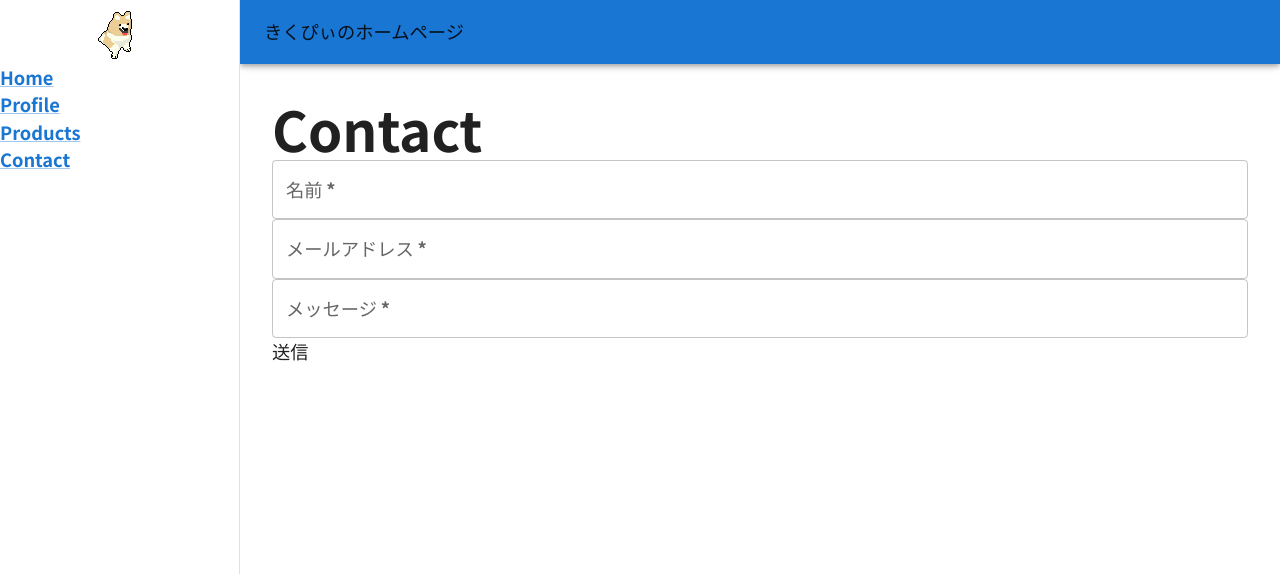
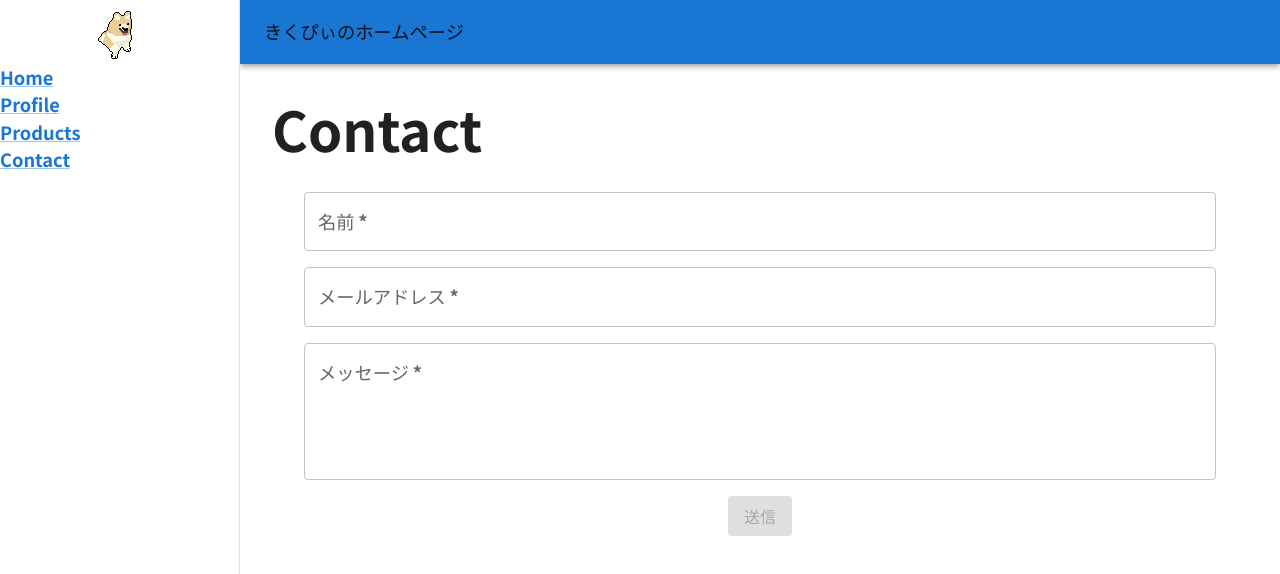
Before and after one commit to kiku09020/my-page, a React (Vite) app: page /contact in a window 1280 px wide. Shown: the top 574 px of the page. Built offline with nearby package versions, Linux system fonts and the light colour scheme; a web font is replaced by a local one.

Commit message:
フォーム送信処理の仮実装

```diff
--- a/package.json
+++ b/package.json
@@ -10,16 +10,19 @@
     "preview": "vite preview"
   },
   "dependencies": {
+    "@emailjs/browser": "^4.4.1",
     "@emotion/react": "^11.13.5",
     "@emotion/styled": "^11.13.5",
     "@hookform/resolvers": "^3.9.1",
     "@mui/icons-material": "^6.1.8",
     "@mui/material": "^6.1.8",
+    "@types/react-google-recaptcha": "^2.1.9",
     "embla-carousel-autoplay": "^8.5.1",
     "embla-carousel-react": "^8.5.1",
     "graphql-request": "^7.1.2",
     "react": "^18.3.1",
     "react-dom": "^18.3.1",
+    "react-google-recaptcha": "^3.1.0",
     "react-hook-form": "^7.54.0",
     "react-player": "^2.16.0",
     "react-router-dom": "^7.0.1",
--- /dev/null
+++ b/src/pages/contact/components/Racaptcha.tsx
@@ -0,0 +1,13 @@
+import { createRef } from "react";
+import ReCAPTCHA from "react-google-recaptcha";
+
+export default function Recaptcha() {
+  const siteKey = `${import.meta.env.REACT_APP_RECAPTCHA_SITE_KEY}`;
+  const recaptchaRef = createRef<ReCAPTCHA>();
+
+  const onSubmit = () => {
+    recaptchaRef.current?.execute();
+  };
+
+  return <ReCAPTCHA ref={recaptchaRef} sitekey={siteKey} />;
+}
--- a/src/pages/contact/components/form/Form.tsx
+++ b/src/pages/contact/components/form/Form.tsx
@@ -5,16 +5,20 @@ import { FormData, formSchema } from "../../models/form/formSchema";
 import { zodResolver } from "@hookform/resolvers/zod";
 import zodErrorMap from "../../models/zodErrorMap";
 import { FromFieldProps } from "../../models/form/formField";
+import { Box, Button } from "@mui/material";
+import sendEmail from "../../../features/emailjs";
+import { useRef } from "react";
 
 //------------------------------------------------------------
 
-const FormFields: FromFieldProps<FormData>[] = [
+const formFields: FromFieldProps<FormData>[] = [
   { name: "name", label: "名前", isRequired: true },
   { name: "email", label: "メールアドレス", isRequired: true },
-  { name: "message", label: "メッセージ", isRequired: true },
+  { name: "message", label: "メッセージ", isRequired: true, isMultiline: true },
 ];
 
 export default function Form() {
+  const formRef = useRef<HTMLFormElement>(null);
   const {
     control,
     handleSubmit,
@@ -23,20 +27,33 @@ export default function Form() {
 
   zodErrorMap();
 
-  const onSubmit = handleSubmit((data: FormData) => {});
+  const onSubmit = handleSubmit(async (data: FormData) => {
+    try {
+      await sendEmail(formRef);
+      console.log("Email sent successfully");
+      alert("送信に成功しました");
+    } catch (error) {
+      console.error("Error sending email:", error);
+      alert("送信に失敗しました");
+    }
+  });
 
   return (
-    <>
-      <form onSubmit={onSubmit} aria-label="">
-        <FormContext.Provider value={{ control, errors }}>
-          {FormFields.map((props) => (
-            <FormField key={props.name} {...props} />
-          ))}
-        </FormContext.Provider>
-        <button type="submit" disabled={!isValid}>
-          送信
-        </button>
-      </form>
-    </>
+    <Box
+      component="form"
+      sx={{ display: "flex", flexDirection: "column", px: 4, pt: 4 }}
+      onSubmit={onSubmit}
+      ref={formRef}
+    >
+      <FormContext.Provider value={{ control, errors }}>
+        {formFields.map((props) => (
+          <FormField key={props.name} {...props} />
+        ))}
+      </FormContext.Provider>
+
+      <Button type="submit" variant="contained" disabled={!isValid} sx={{ m: "0 auto" }}>
+        送信
+      </Button>
+    </Box>
   );
 }
--- a/src/pages/contact/components/form/FormField.tsx
+++ b/src/pages/contact/components/form/FormField.tsx
@@ -5,7 +5,12 @@ import { FormContext } from "../../models/form/formContext";
 import { FormData } from "../../models/form/formSchema";
 import { FromFieldProps } from "../../models/form/formField";
 
-export default function FormField({ name, label, isRequired = false }: FromFieldProps<FormData>) {
+export default function FormField({
+  name,
+  label,
+  isRequired = false,
+  isMultiline = false,
+}: FromFieldProps<FormData>) {
   const formContext = useContext(FormContext);
 
   return (
@@ -18,8 +23,11 @@ export default function FormField({ name, label, isRequired = false }: FromField
           label={label}
           fullWidth
           required={isRequired}
+          multiline={isMultiline}
+          rows={isMultiline ? 4 : 1}
           error={fieldState.error ? true : false}
           helperText={fieldState.error ? fieldState.error.message : ""}
+          sx={{ pb: 2 }}
         />
       )}
     />
--- a/src/pages/contact/contact.tsx
+++ b/src/pages/contact/contact.tsx
@@ -1,9 +1,5 @@
 import Form from "./components/form/Form";
 
 export default function Contact() {
-  return (
-    <>
-      <Form />
-    </>
-  );
+  return <Form />;
 }
--- a/src/pages/contact/models/form/formField.ts
+++ b/src/pages/contact/models/form/formField.ts
@@ -4,4 +4,5 @@ export type FromFieldProps<TFieldValue extends FieldValues> = {
   name: Path<TFieldValue>;
   label: string;
   isRequired?: boolean;
+  isMultiline?: boolean;
 };
--- /dev/null
+++ b/src/pages/features/emailjs.ts
@@ -0,0 +1,25 @@
+import emailjs from "@emailjs/browser";
+
+export default function sendEmail(formRef: React.RefObject<HTMLFormElement>) {
+  const serviceId = `${import.meta.env.VITE_EMAILJS_SERVICE_ID}`;
+  const templateId = `${import.meta.env.VITE_EMAILJS_TEMPLATE_ID}`;
+  const publicKey = `${import.meta.env.VITE_EMAILJS_PUBLIC_KEY}`;
+
+  if (!formRef.current) {
+    alert("Form reference is not set");
+    return;
+  }
+
+  emailjs
+    .sendForm(serviceId, templateId, formRef?.current, {
+      publicKey: publicKey,
+    })
+    .then(
+      () => {
+        alert("Email sent successfully!");
+      },
+      (error) => {
+        alert("Email failed to send");
+      }
+    );
+}
```
Also changed, not shown: 2 other files (tests, documents, lock files or other folders).
